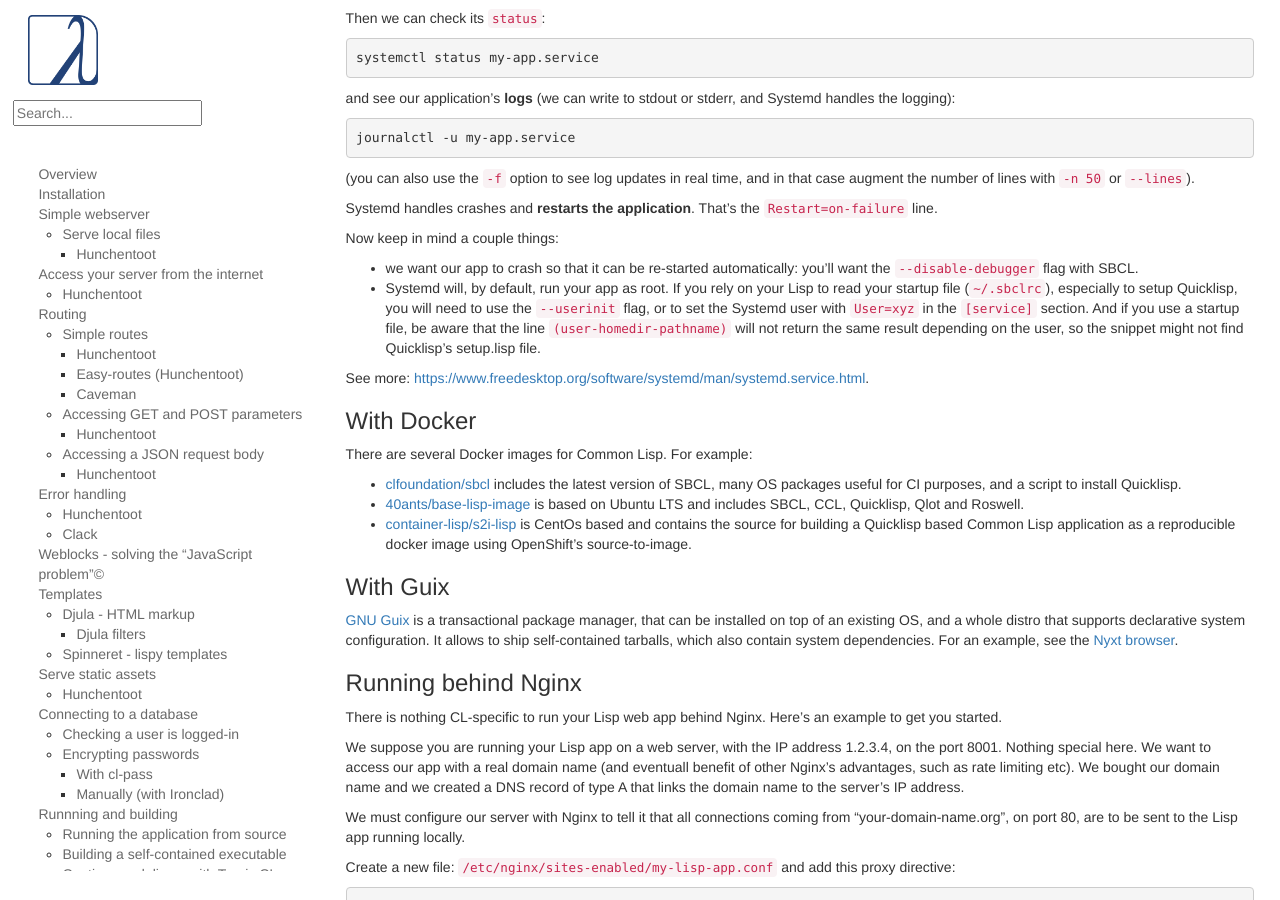
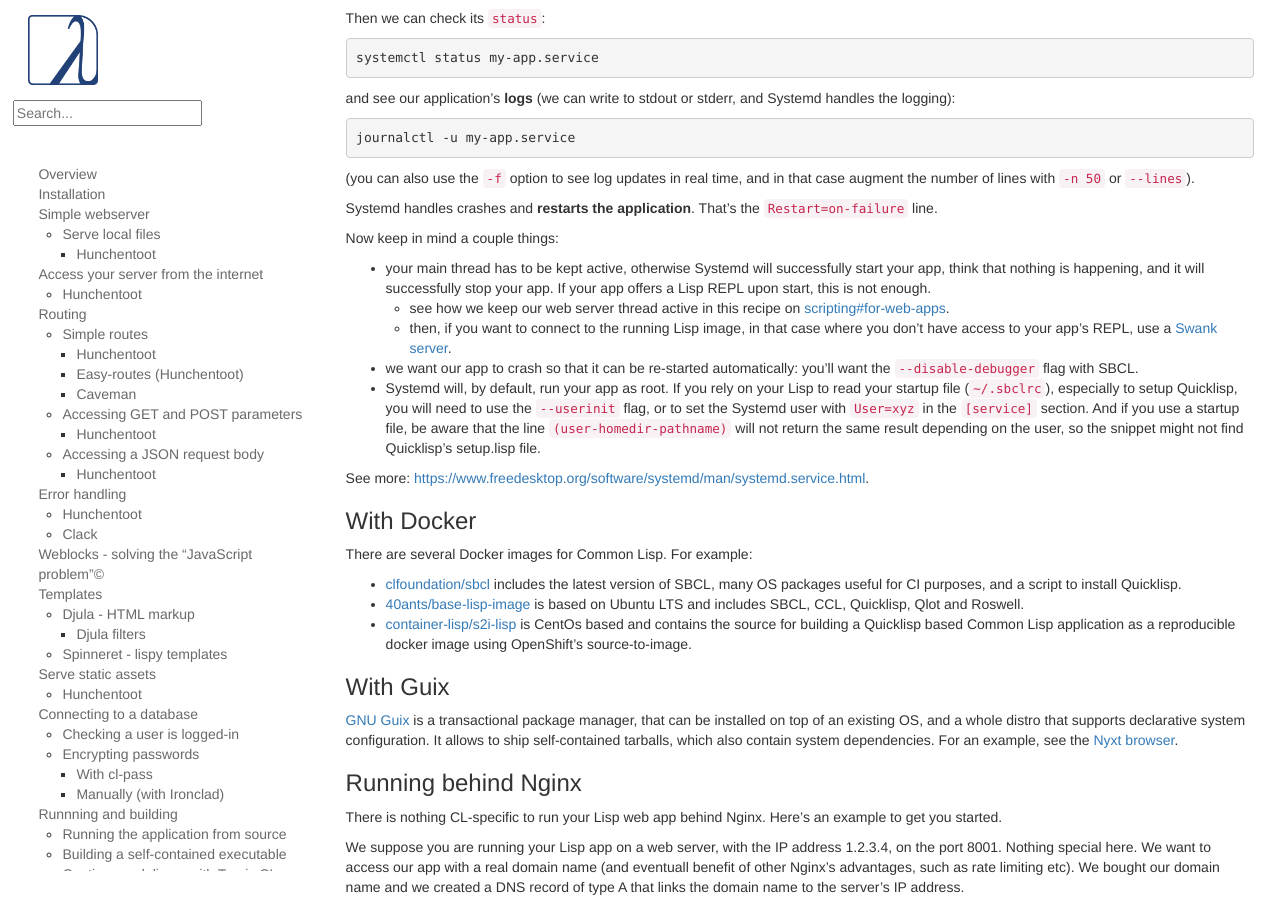
Before and after one commit to LispCookbook/cl-cookbook, a Jekyll site: the page built from web.md, in a window 1280 px wide and 900 px high, scrolled down 15718 px. Built offline with Jekyll 4.4.1, drawn with Linux system fonts in a browser that asks for light colours.

Commit message:
web: one more check for the app to not exit right away with Systemd

```diff
--- a/web.md
+++ b/web.md
@@ -1037,6 +1037,15 @@
 
 Now keep in mind a couple things:
 
+- your main thread has to be kept active, otherwise Systemd will
+  successfully start your app, think that nothing is happening, and it
+  will successfully stop your app. If your app offers a Lisp REPL upon
+  start, this is not enough.
+  - see how we keep our web server thread active in this recipe on
+  [scripting#for-web-apps](scripting.html#for-web-apps).
+  - then, if you want to connect to the running Lisp image, in that
+    case where you don't have access to your app's REPL, use a
+    [Swank server](debugging.html#remote-debugging).
 - we want our app to crash so that it can be re-started automatically:
   you'll want the `--disable-debugger` flag with SBCL.
 - Systemd will, by default, run your app as root. If you rely on your
```
